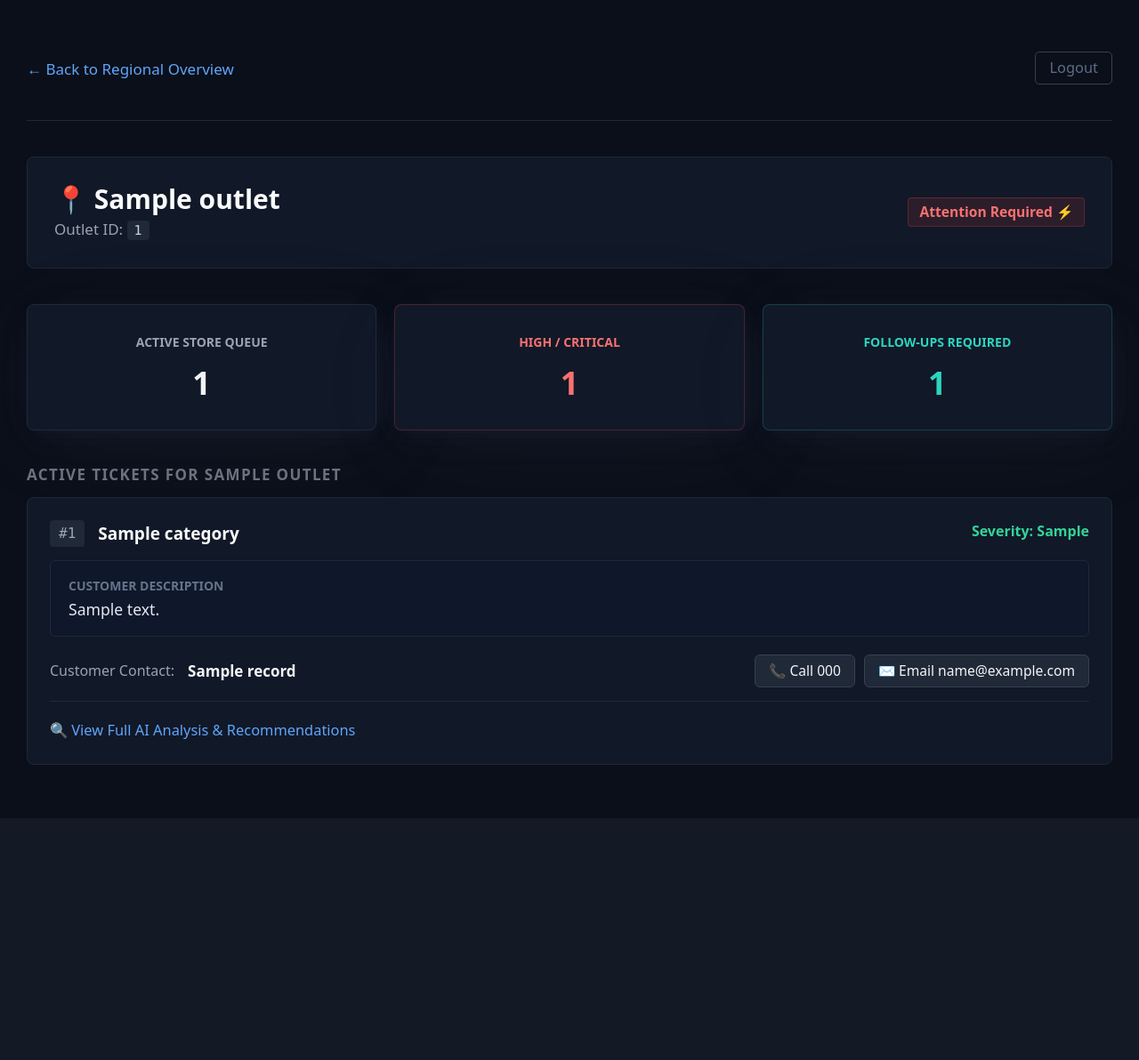
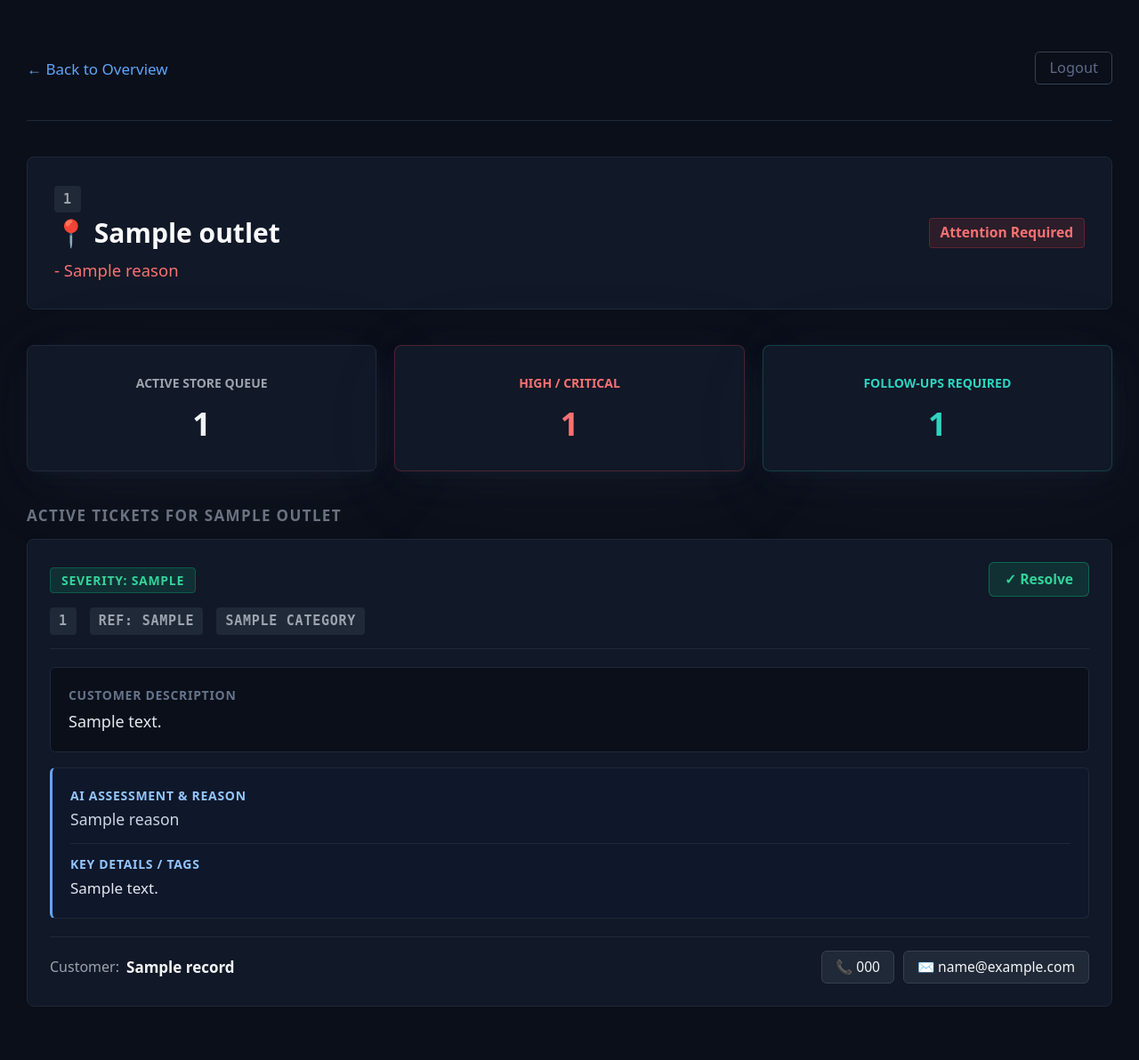
Before and after one commit to htan2605771/INF1103-Group7-Project, a Flask app: template templates/outlet_detail.html in a window 1280 px wide. Shown: the whole page at 89% size. Before the commit the page ends 860 px from the top, so only its background shows below. Run offline with Flask 3, Linux system fonts and the light colour scheme; the template is opened without the code that fills it: most values are stand-ins (such as "Sample title", 1, 10 or a date in 2020); some libraries are stand-ins or nearby versions.

Commit message:
Refactor outlet_detail.html warning message display

```diff
--- a/templates/outlet_detail.html
+++ b/templates/outlet_detail.html
@@ -2,7 +2,7 @@
 <html lang="en">
 <head>
     <meta charset="UTF-8">
-    <title>{{ outlet.store_name }} | Manager Command Center</title>
+    <title>{{ outlet.store_name }} | Manager Console</title>
     <link rel="stylesheet" href="https://cdn.jsdelivr.net/npm/@picocss/pico@2/css/pico.min.css">
     <style>
         :root {
@@ -19,11 +19,15 @@
         body { display: flex; flex-direction: column; }
         .dashboard-container { max-width: 1350px; width: 100%; margin: 0 auto; padding: 2rem 1.5rem 3rem 1.5rem; flex: 1; }
 
-        .pill-flagged { background-color: rgba(239, 68, 68, 0.12); color: #f87171; border: 1px solid rgba(239, 68, 68, 0.25); padding: 0.2rem 0.6rem; border-radius: 4px; font-size: 0.78rem; font-weight: 600; display: inline-block; }
+        /* Status Badges & Pills */
+        .pill-flagged { background-color: rgba(239, 68, 68, 0.12); color: #fbbf24; border: 1px solid rgba(239, 68, 68, 0.25); padding: 0.2rem 0.6rem; border-radius: 4px; font-size: 0.78rem; font-weight: 600; display: inline-block; }
         .pill-normal { background-color: rgba(16, 185, 129, 0.12); color: #34d399; border: 1px solid rgba(16, 185, 129, 0.25); padding: 0.2rem 0.6rem; border-radius: 4px; font-size: 0.78rem; display: inline-block; }
         .pill-urgent { background-color: rgba(239, 68, 68, 0.12); color: #f87171; border: 1px solid rgba(239, 68, 68, 0.25); padding: 0.2rem 0.6rem; border-radius: 4px; font-size: 0.78rem; font-weight: 600; display: inline-block; }
 
-        .action-btn { background: #1f2937; color: #f3f4f6; border: 1px solid #374151; padding: 0.3rem 0.75rem; border-radius: 6px; font-size: 0.78rem; text-decoration: none; display: inline-flex; align-items: center; gap: 0.4rem; transition: background 0.2s; }
+        /* Reusable Metadata Tag Badge */
+        .meta-badge { font-family: monospace; font-size: 0.75rem; font-weight: 600; color: #9ca3af; background: #1f2937; padding: 0.2rem 0.5rem; border-radius: 4px; text-transform: uppercase; letter-spacing: 0.05em; display: inline-block; }
+
+        .action-btn { background: #1f2937; color: #f3f4f6; border: 1px solid #374151; padding: 0.3rem 0.75rem; border-radius: 6px; font-size: 0.78rem; text-decoration: none; display: inline-flex; align-items: center; gap: 0.4rem; transition: background 0.2s; cursor: pointer; white-space: nowrap; margin: 0; }
         .action-btn:hover { background: #374151; color: #fff; }
     </style>
 </head>
@@ -33,7 +37,7 @@
         <nav style="border-bottom: 1px solid #1f2937; padding-bottom: 1rem; margin-bottom: 2rem;">
             <ul>
                 <li>
-                    <a href="/manager" style="color: #60a5fa; text-decoration: none; font-size: 0.85rem; font-weight: 500;">← Back to Regional Overview</a>
+                    <a href="/manager" style="color: #60a5fa; text-decoration: none; font-size: 0.85rem; font-weight: 500;">← Back to Overview</a>
                 </li>
             </ul>
             <ul>
@@ -41,19 +45,38 @@
             </ul>
         </nav>
 
-        <!-- Store Header Banner -->
+        <!-- Store Header Banner with Summary -->
         <div style="display: flex; justify-content: space-between; align-items: center; margin-bottom: 2rem; background: #111827; border: 1px solid #1f2937; border-radius: 8px; padding: 1.5rem;">
             <div>
+                <div style="margin-bottom: 0.3rem;">
+                    <span class="meta-badge">
+                        {{ outlet.outlet_id }}
+                    </span>
+                </div>
+
+                <!-- Outlet Name -->
                 <h2 style="margin: 0; font-size: 1.5rem; font-weight: 700; color: #f9fafb;">📍 {{ outlet.store_name }}</h2>
-                <p style="margin: 0.2rem 0 0 0; font-size: 0.85rem; color: #9ca3af;">Outlet ID: <code style="color: #d1d5db; background: #1f2937; padding: 0.1rem 0.4rem; border-radius: 4px;">{{ outlet.outlet_id }}</code></p>
+
+                {% if attention_reasons %}
+                <div style="margin-top: 0.5rem; display: flex; flex-direction: column; gap: 0.3rem;">
+                    {% for reason in attention_reasons %}
+                    <p style="margin: 0; color: #f87171; font-size: 0.925rem; font-weight: 500;">- {{ reason }}</p>
+                    {% endfor %}
+                </div>
+                {% elif fallback_summary %}
+                {% set summary_color = '#f87171' if urgent_count > 0 else '#34d399' %}
+                <p style="margin: 0.5rem 0 0 0.4rem; color: {{ summary_color }}; font-size: 0.925rem; font-weight: 500;">
+                    {{ fallback_summary }}
+                </p>
+                {% endif %}
             </div>
             <div>
                 {% if is_flagged %}
-                    <span class="pill-flagged">Flagged Outlet ⚠️</span>
+                    <span class="pill-flagged">Flagged Outlet</span>
                 {% elif urgent_count > 0 %}
-                    <span class="pill-urgent">Attention Required ⚡</span>
+                    <span class="pill-urgent">Attention Required</span>
                 {% else %}
-                    <span class="pill-normal">Operations Normal ✅</span>
+                    <span class="pill-normal">Operations Normal</span>
                 {% endif %}
             </div>
         </div>
@@ -82,67 +105,105 @@
         {% if records %}
         <div style="display: flex; flex-direction: column; gap: 1rem;">
             {% for r in records %}
-            <div style="background: #111827; border: 1px solid #1f2937; border-radius: 8px; padding: 1.25rem;">
+            {% set sev = (r.final_severity or '') | lower %}
+            {% set card_border = 'rgba(239, 68, 68, 0.5)' if sev in ['high', 'critical'] else ('rgba(245, 158, 11, 0.5)' if sev == 'medium' else '#1f2937') %}
+
+            <div id="card-{{ r.complaint_id }}" style="background: #111827; border: 1px solid {{ card_border }}; border-radius: 8px; padding: 1.25rem;">
 
                 <!-- Ticket Top Header -->
-                <div style="display: flex; justify-content: space-between; align-items: flex-start; margin-bottom: 0.75rem;">
-                    <div style="display: flex; align-items: center; gap: 0.75rem;">
-                        <span style="font-family: monospace; font-size: 0.8rem; color: #9ca3af; background: #1f2937; padding: 0.15rem 0.5rem; border-radius: 4px;">#{{ r.complaint_id }}</span>
-                        <span style="font-size: 0.95rem; font-weight: 600; color: #f9fafb;">{{ r.category | default('General Feedback') }}</span>
-                    </div>
-                    <div style="display: flex; align-items: center; gap: 1rem;">
-                        <span style="font-size: 0.8rem; color: {{ '#f87171' if r.final_severity in ['High', 'Critical'] else '#34d399' }}; font-weight: 600;">
-                            Severity: {{ r.final_severity | default('Normal') }}
-                        </span>
-                        {% if r.wants_followup %}
-                            <span style="background: rgba(45, 212, 191, 0.12); color: #2dd4bf; border: 1px solid rgba(45, 212, 191, 0.25); padding: 0.15rem 0.5rem; border-radius: 4px; font-size: 0.75rem; font-weight: 600;">Follow-up Req.</span>
+                <div style="margin-bottom: 1rem; padding-bottom: 0.75rem; border-bottom: 1px solid #1f2937;">
+
+                    <!-- Top Sub-Row: Severity & Conditional Resolve Button -->
+                    <div style="display: flex; justify-content: space-between; align-items: center; margin-bottom: 0.6rem;">
+                        <div>
+                            <span style="font-size: 0.7rem; text-transform: uppercase; letter-spacing: 0.05em; background: {{ 'rgba(239, 68, 68, 0.15)' if sev in ['high', 'critical'] else ('rgba(245, 158, 11, 0.15)' if sev == 'medium' else 'rgba(16, 185, 129, 0.15)') }}; color: {{ '#f87171' if sev in ['high', 'critical'] else ('#fbbf24' if sev == 'medium' else '#34d399') }}; border: 1px solid {{ 'rgba(239, 68, 68, 0.3)' if sev in ['high', 'critical'] else ('rgba(245, 158, 11, 0.3)' if sev == 'medium' else 'rgba(16, 185, 129, 0.3)') }}; padding: 0.2rem 0.6rem; border-radius: 4px; font-weight: 700;">
+                                Severity: {{ r.final_severity | capitalize }}
+                            </span>
+                        </div>
+
+                        <!-- Resolve button locked until wants_followup is cleared -->
+                        {% if not r.wants_followup %}
+                        <form action="{{ url_for('resolve_complaint', complaint_id=r.complaint_id) }}" method="POST" style="margin: 0; display: inline-flex;">
+                            <button type="submit" style="background: rgba(16, 185, 129, 0.15); color: #34d399; border: 1px solid rgba(16, 185, 129, 0.4); padding: 0.35rem 0.85rem; border-radius: 6px; font-size: 0.78rem; font-weight: 600; cursor: pointer; display: inline-flex; align-items: center; gap: 0.3rem; transition: background 0.2s; margin: 0;">
+                                ✓ Resolve
+                            </button>
+                        </form>
+                        {% else %}
+                        <span style="font-size: 0.75rem; color: #9ca3af; font-style: italic;">Clear follow-up to enable resolution</span>
                         {% endif %}
                     </div>
+
+                    <!-- Bottom Sub-Row: Complaint ID, Conditional Order Ref, and Category Badges -->
+                    <div style="display: flex; align-items: center; gap: 0.75rem; flex-wrap: wrap;">
+                        <span class="meta-badge">{{ r.complaint_id }}</span>
+
+                        {% if r.order_ref %}
+                        <span class="meta-badge">Ref: {{ r.order_ref }}</span>
+                        {% endif %}
+
+                        <span class="meta-badge">
+                            {{ r.category | replace('_', ' ') | title | default('General Feedback') }}
+                        </span>
+                    </div>
+
                 </div>
 
                 <!-- Customer Description -->
-                <div style="margin-bottom: 1rem; background: #0f172a; padding: 0.85rem 1rem; border-radius: 6px; border: 1px solid #1e293b;">
-                    <span style="font-size: 0.7rem; text-transform: uppercase; color: #64748b; font-weight: 600; display: block; margin-bottom: 0.2rem;">Customer Description</span>
-                    <p style="margin: 0; font-size: 0.88rem; color: #e2e8f0; line-height: 1.4;">{{ r.text | default(r.description) }}</p>
+                <div style="margin-bottom: 0.85rem; background: #0b0f19; padding: 1rem; border-radius: 6px; border: 1px solid #1e293b;">
+                    <span style="font-size: 0.7rem; text-transform: uppercase; color: #64748b; font-weight: 700; letter-spacing: 0.05em; display: block; margin-bottom: 0.3rem;">Customer Description</span>
+                    <p style="margin: 0; font-size: 0.9rem; color: #e2e8f0; line-height: 1.5;">{{ r.text | default(r.description) }}</p>
                 </div>
 
-                <!-- Contact & Action Controls (Only if follow-up requested or customer info present) -->
-                {% if r.wants_followup or r.customer_email or r.customer_phone %}
-                <div style="display: flex; align-items: center; gap: 0.75rem; margin-bottom: 1rem; padding-bottom: 0.75rem; border-bottom: 1px solid #1f2937;">
-                    <span style="font-size: 0.8rem; color: #9ca3af;">Customer Contact:</span>
-                    <strong style="font-size: 0.85rem; color: #f3f4f6;">{{ r.customer_name | default('Guest') }}</strong>
+                <!-- Permanent AI Assessment Panel -->
+                <div style="margin-bottom: 1rem; background: #0f172a; border: 1px solid #1e293b; border-left: 3px solid #60a5fa; border-radius: 6px; padding: 1rem;">
+                    <div style="margin-bottom: {{ '0.75rem' if r.key_details else '0' }};">
+                        <span style="font-size: 0.7rem; text-transform: uppercase; color: #93c5fd; font-weight: 700; letter-spacing: 0.05em; display: block; margin-bottom: 0.2rem;">AI Assessment & Reason</span>
+                        <p style="margin: 0; font-size: 0.88rem; color: #cbd5e1; line-height: 1.4;">{{ r.reason | default('No advanced breakdown available.') }}</p>
+                    </div>
 
-                    <div style="display: flex; gap: 0.5rem; margin-left: auto;">
-                        {% if r.customer_phone %}
-                            <a href="tel:{{ r.customer_phone }}" class="action-btn">
-                                📞 Call {{ r.customer_phone }}
+                    {% if r.key_details %}
+                    <div style="border-top: 1px solid #1e293b; padding-top: 0.6rem;">
+                        <span style="font-size: 0.7rem; text-transform: uppercase; color: #93c5fd; font-weight: 700; letter-spacing: 0.05em; display: block; margin-bottom: 0.2rem;">Key Details / Tags</span>
+                        <p style="margin: 0; font-size: 0.85rem; color: #e2e8f0;">
+                            {% if r.key_details is iterable and r.key_details is not string %}
+                                {{ r.key_details | join(', ') }}
+                            {% else %}
+                                {{ r.key_details }}
+                            {% endif %}
+                        </p>
+                    </div>
+                    {% endif %}
+                </div>
+
+                <!-- Contact & Action Controls -->
+                {% set phone = r.customer_phone or r.phone %}
+                {% set email = r.customer_email or r.email %}
+                {% set cust_name = r.customer_name or r.name or 'Guest' %}
+
+                <div style="display: flex; align-items: center; justify-content: space-between; padding-top: 0.75rem; border-top: 1px solid #1f2937; flex-wrap: nowrap;">
+                    <div style="display: flex; align-items: center; gap: 0.4rem; white-space: nowrap;">
+                        <span style="font-size: 0.80rem; color: #9ca3af;">Customer:</span>
+                        <strong style="font-size: 0.85rem; color: #f3f4f6;">{{ cust_name }}</strong>
+                    </div>
+
+                    <div style="display: flex; gap: 0.5rem; align-items: center; white-space: nowrap;">
+                        {% if phone %}
+                            <a href="tel:{{ phone }}" class="action-btn">
+                                📞 {{ phone }}
                             </a>
                         {% endif %}
-                        {% if r.customer_email %}
-                            <a href="mailto:{{ r.customer_email }}?subject=Regarding your feedback at {{ outlet.store_name }} (#{{ r.complaint_id }})" class="action-btn">
-                                ✉️ Email {{ r.customer_email }}
+                        {% if email %}
+                            <a href="mailto:{{ email }}?subject=Regarding your feedback at {{ outlet.store_name }} (#{{ r.complaint_id }})" class="action-btn">
+                                ✉️ {{ email }}
                             </a>
                         {% endif %}
-                    </div>
-                </div>
-                {% endif %}
 
-                <!-- AI Analysis Toggle Section -->
-                <div>
-                    <button onclick="toggleAnalysis('analysis-{{ r.complaint_id }}')" style="background: transparent; border: none; color: #60a5fa; padding: 0; font-size: 0.82rem; cursor: pointer; font-weight: 500; display: flex; align-items: center; gap: 0.3rem;">
-                        <span>🔍 View Full AI Analysis & Recommendations</span>
-                    </button>
-
-                    <div id="analysis-{{ r.complaint_id }}" style="display: none; margin-top: 0.75rem; background: #182232; border: 1px solid #283548; border-radius: 6px; padding: 1rem; font-size: 0.85rem; color: #cbd5e1;">
-                        <div style="margin-bottom: 0.5rem;">
-                            <strong style="color: #93c5fd; font-size: 0.78rem; text-transform: uppercase; letter-spacing: 0.05em;">AI Summary / Findings:</strong>
-                            <p style="margin: 0.2rem 0 0 0; color: #e2e8f0;">{{ r.ai_analysis | default(r.summary) | default('No advanced breakdown available.') }}</p>
-                        </div>
-                        {% if r.recommendation %}
-                        <div style="margin-top: 0.75rem; border-top: 1px solid #283548; padding-top: 0.5rem;">
-                            <strong style="color: #34d399; font-size: 0.78rem; text-transform: uppercase; letter-spacing: 0.05em;">Suggested Action:</strong>
-                            <p style="margin: 0.2rem 0 0 0; color: #e2e8f0;">{{ r.recommendation }}</p>
-                        </div>
+                        {% if r.wants_followup %}
+                            <form action="{{ url_for('resolve_followup', complaint_id=r.complaint_id) }}" method="POST" style="margin: 0; display: inline-flex; align-items: center;">
+                                <button type="submit" class="action-btn" style="background: rgba(45, 212, 191, 0.12); color: #2dd4bf; border: 1px solid rgba(45, 212, 191, 0.35);">
+                                    ✓ Clear Follow-up
+                                </button>
+                            </form>
                         {% endif %}
                     </div>
                 </div>
@@ -152,21 +213,9 @@
         </div>
         {% else %}
         <div style="background: #111827; border: 1px solid #1f2937; border-radius: 8px; padding: 3rem; text-align: center; color: #9ca3af;">
-            <p style="margin: 0; font-size: 0.95rem;">✅ Zero active complaints or escalations recorded for this outlet.</p>
+            <p style="margin: 0; font-size: 0.95rem;">No active complaints or escalations recorded for this outlet.</p>
         </div>
         {% endif %}
     </main>
-
-    <!-- Lightweight JS Toggle for AI Analysis -->
-    <script>
-        function toggleAnalysis(elementId) {
-            const el = document.getElementById(elementId);
-            if (el.style.display === "none") {
-                el.style.display = "block";
-            } else {
-                el.style.display = "none";
-            }
-        }
-    </script>
 </body>
 </html>
```
